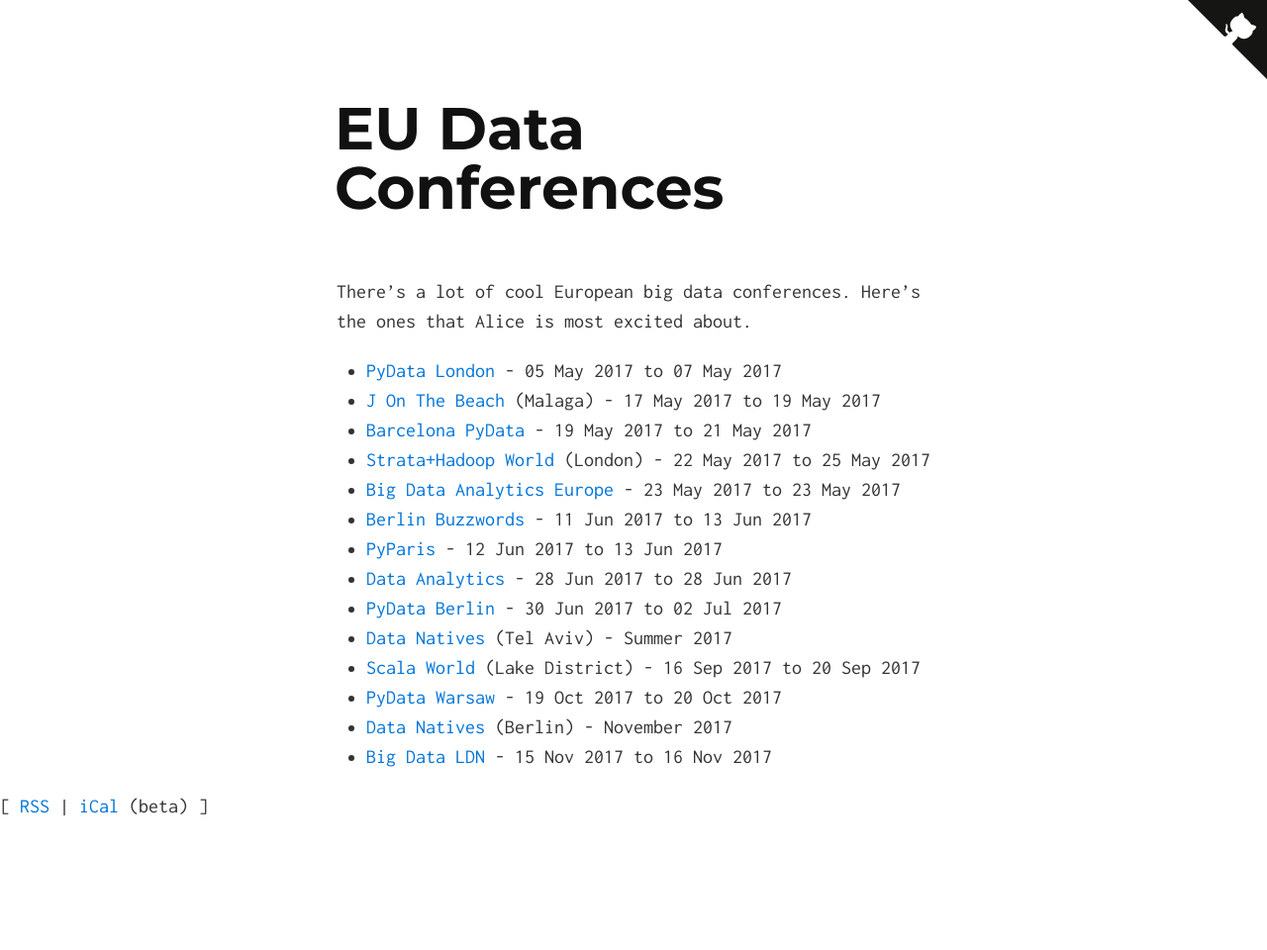
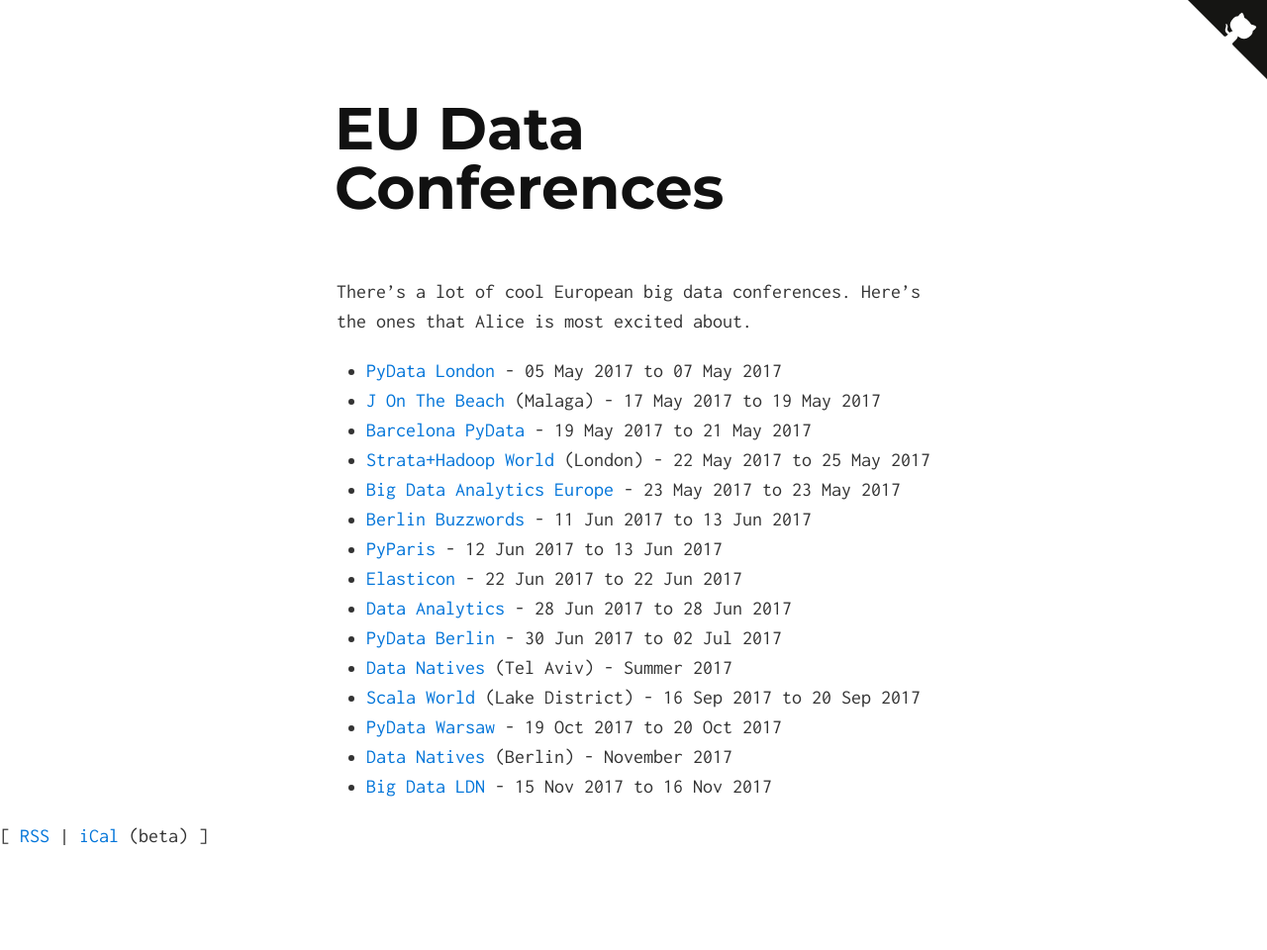
Before and after one commit to eudataconf/eudataconf, a Jekyll site: the page built from index.md, in a window 1280 px wide. Shown: the whole page at 99% size. Built offline with Jekyll 4.4.1, drawn with Linux system fonts in a browser that asks for light colours; before the commit the page ends 930 px from its top, so only the background shows below that.

Commit message:
add Elasticon

```diff
--- a/_data/conferences.yml
+++ b/_data/conferences.yml
@@ -42,6 +42,12 @@
   uid: 7
   startdate: 2017-06-12
   enddate: 2017-06-13
+- name: Elasticon
+  roughdate: 22 June 2017
+  uri: https://www.elastic.co/elasticon/tour/2017/london
+  uid: 15
+  startdate: 2017-06-22
+  enddate: 2017-06-22
 - name: Data Analytics
   roughdate: 28 June 2017
   uri: http://conferences.unicom.co.uk/data-analytics-2017/
```
